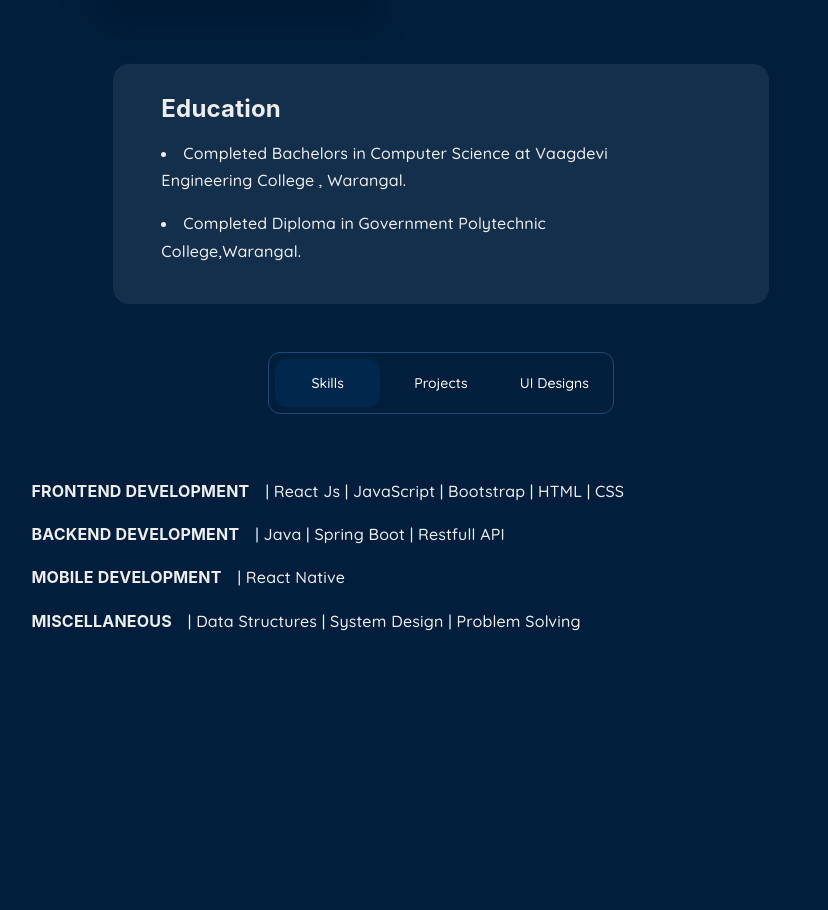
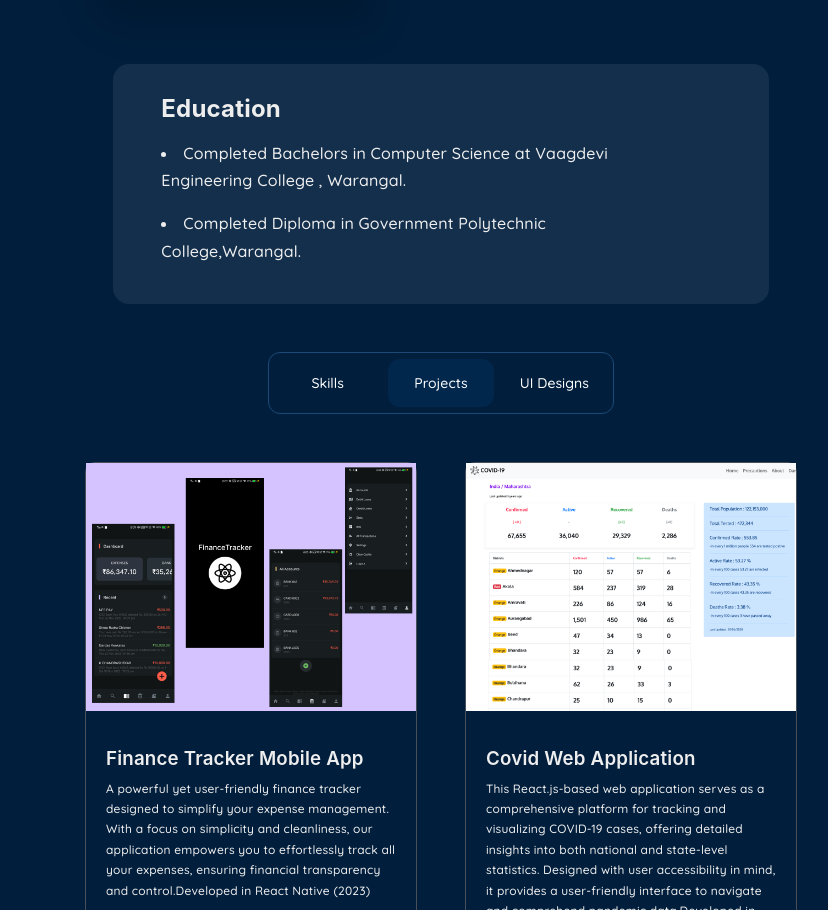
Before and after one commit to namaninaresh/blog, a Gatsby site: page /about in a window 1280 px wide. Shown: the part 397-1307 px from the top of the page, without its empty margins (199-1027 px from the left). Built offline with nearby package versions, Linux system fonts and the light colour scheme; Gatsby itself is replaced by a stand-in of ours; some packages are replaced by stand-ins of ours.

Commit message:
updated resume and about page

```diff
--- a/src/pages/about.js
+++ b/src/pages/about.js
@@ -6,9 +6,10 @@ import CovidWebApp from "../images/covidwebapp.png";
 
 import CovidMobileApp from "../images/covidmobileapp.png";
 import FinanceApp from "../images/financetracker.png";
+import Resume from "../resume/Naresh_Java_Full_Stack.pdf";
 
 const AboutPage = (props) => {
-  const [tabActive, setTabStatus] = React.useState("skills");
+  const [tabActive, setTabStatus] = React.useState("projects");
 
   return (
     <Layout pageTitle="About Naresh Namani" pageName={props.path}>
@@ -26,7 +27,7 @@ const AboutPage = (props) => {
                   Naresh Namani <i className="username">@nareshnamani</i>
                 </h2>
                 <p className="profile_desc_p">
-                  Enthusiastic Software Engineer with 2+ years of experience at{" "}
+                  Enthusiastic Software Engineer with 4+ years of experience at{" "}
                   <Icon name="work" /> Tata Consultancy Services, passionate
                   about sharing programming knowledge and empowering aspiring
                   developers through this blog.
@@ -53,7 +54,7 @@ const AboutPage = (props) => {
 
                   <a
                     download=""
-                    href="assets/pdf/nareshnamani.pdf"
+                    href= {Resume}
                     className="button "
                   >
                     <Icon name="download" strokeWidth="1" />
@@ -228,7 +229,7 @@ const AboutPage = (props) => {
                   <strong className="skills__title__alt">
                     BACKEND DEVELOPMENT
                   </strong>
-                  | Java | Spring Boot | Restfull API
+                  | Java | Spring Boot | Spring MVC | Spring Security | Restfull API | Docker
                 </p>
 
                 <p className="skills_text">
@@ -240,7 +241,7 @@ const AboutPage = (props) => {
 
                 <p className="skills_text">
                   <strong className="skills__title__alt">MISCELLANEOUS</strong>|
-                  Data Structures | System Design | Problem Solving
+                  Data Structures | Apache Kafka | Oracle | MySql | System Design | Problem Solving
                 </p>
               </div>
             </div>
```
Also changed, not shown: 1 other file.
